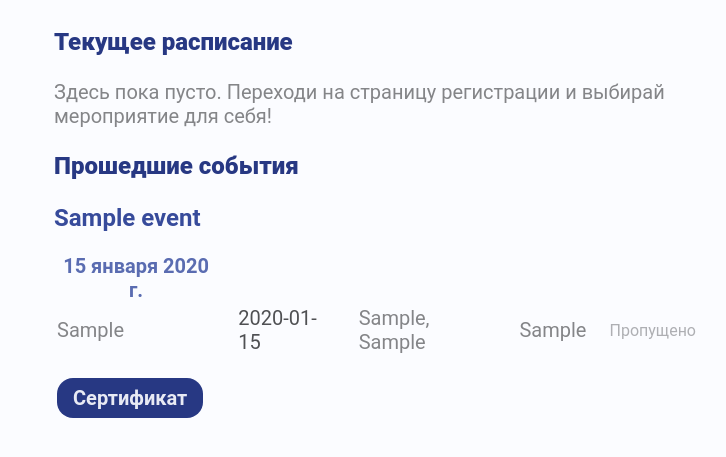
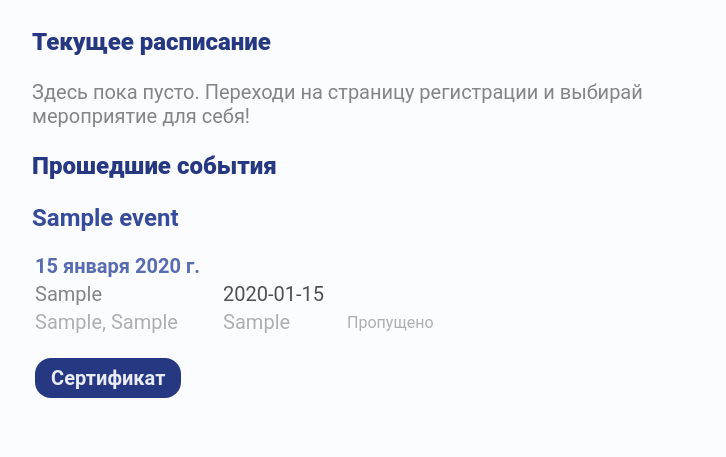
Before and after one commit to yualapshina/registration-system-coursework, a Django app: page / in a window 1280 px wide. Shown: the part 56-513 px from the top of the page, without its empty margins (254-980 px from the left). Run offline with Django 5.2, Linux system fonts and the light colour scheme; a user stored in the database is signed in; tables that the repository leaves empty hold one stand-in row (values such as "Sample post"); some web fonts are replaced.

Commit message:
tables & block width

```diff
--- a/regsys/static/regsys/elements.css
+++ b/regsys/static/regsys/elements.css
@@ -21,8 +21,8 @@
 
 .block {
   margin-top: 52px;
-  margin-left: 300px;
-  margin-right:300px;
+  margin-left: 22%;
+  margin-right: 22%;
 }
 
 .block_in_group {
@@ -67,7 +67,7 @@ a:active {
   top: 64px;
   left: 2%;
   height: auto;
-  width: 256px;
+  width: 20%;
   padding: 16px;
 }
 
@@ -337,6 +337,6 @@ td {
 }
 
 .date-header {
-  text-align: center;
+  text-align: left;
   padding-top: 20px;
 }
--- a/regsys/templates/regsys/mylist.html
+++ b/regsys/templates/regsys/mylist.html
@@ -44,8 +44,6 @@
 				<tr>
 					<td class="text-regular col-base-600">{{ entry.category }}</td>
 					<td class="text-regular col-base-800">{{ entry.timetable_name }}</td>
-					<td class="text-regular col-base-600">{{ event.place }}, {{ entry.place }}</td>
-					<td class="text-regular col-base-600">{{ entry.host }}</td>
 					<form action="{% url 'qr_generate' %}" method="get">
 						<input type="text" id="guest" name="guest" value="{{ guest.id }}" hidden>
 						<input type="text" id="timetable" name="timetable" value="{{ entry.id }}" hidden>
@@ -53,6 +51,10 @@
 								value="qr_generate">QR</button>
 						</td>
 					</form>
+				</tr>
+				<tr>
+					<td class="text-regular col-base-500">{{ event.place }}, {{ entry.place }}</td>
+					<td class="text-regular col-base-500">{{ entry.host }}</td>
 					<td class="{{ status }} text-caption col-base-500">{{ status.label }}</td>
 				</tr>
 				{% endfor %}
@@ -104,8 +106,10 @@
 				<tr>
 					<td class="text-regular col-base-600">{{ entry.category }}</td>
 					<td class="text-regular col-base-800">{{ entry.timetable_name }}</td>
-					<td class="text-regular col-base-600">{{ event.place }}, {{ entry.place }}</td>
-					<td class="text-regular col-base-600">{{ entry.host }}</td>
+				</tr>
+				<tr>
+					<td class="text-regular col-base-500">{{ event.place }}, {{ entry.place }}</td>
+					<td class="text-regular col-base-500">{{ entry.host }}</td>
 					<td class="{{ status }} text-caption col-base-500">{{ status.label }}</td>
 				</tr>
 				{% endfor %}
```
